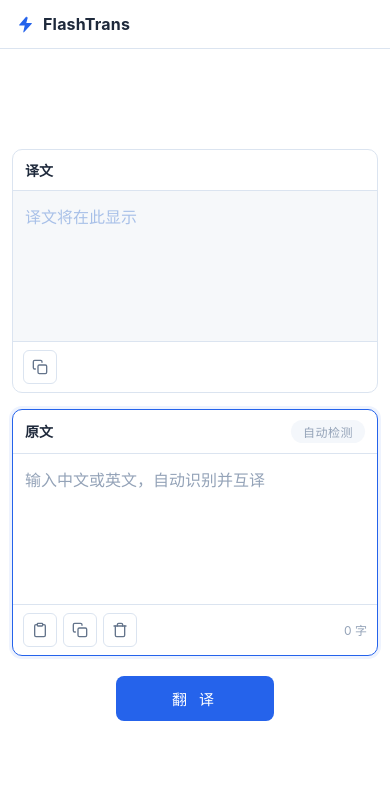
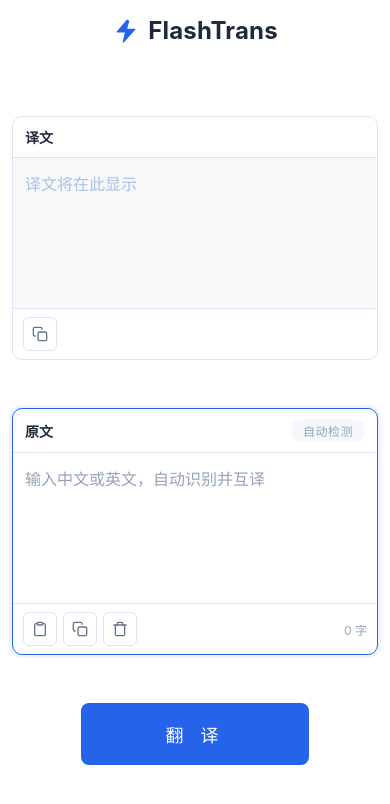
Before and after one commit to Swyu22/FlashTrans, a plain HTML site: page index.html in a window 390 px wide. Drawn offline with Linux system fonts and the light colour scheme.

Commit message:
feat: 移动端品牌居中放大去分割线、间距与按钮加大；fix: 修复短视口下 flex 收缩压缩面板导致按钮溢出

```diff
--- a/style.css
+++ b/style.css
@@ -14,9 +14,10 @@
 
 * { box-sizing: border-box; margin: 0; padding: 0; }
 
-html, body { height: 100%; }
+html { height: 100%; }
 
 body {
+  min-height: 100%;
   font-family: -apple-system, BlinkMacSystemFont, "Segoe UI", "PingFang SC",
     "Hiragino Sans GB", "Microsoft YaHei", "Helvetica Neue", Arial, sans-serif;
   background: #ffffff;
@@ -61,6 +62,7 @@
 
 /* 双栏主体 */
 .panels {
+  flex-shrink: 0;
   max-width: 773px;
   width: 100%;
   margin: 24px auto 0;
@@ -178,6 +180,7 @@
 
 /* 翻译按钮行 */
 .translate-row {
+  flex-shrink: 0;
   display: flex;
   flex-direction: column;
   align-items: center;
@@ -232,16 +235,17 @@
 
 /* 移动端（视口 ≤768px 自动切换） */
 @media (max-width: 768px) {
-  .site-header { padding: 14px 16px; }
-  .logo { width: 19px; height: 19px; }
-  .brand-name { font-size: 16px; }
+  /* 品牌居中放大，去掉分割线 */
+  .site-header { padding: 16px; justify-content: center; border-bottom: none; }
+  .logo { width: 28px; height: 28px; }
+  .brand-name { font-size: 24px; }
   .tagline { display: none; }
 
   /* 移动端整体垂直居中 */
   .stage { justify-content: center; }
 
   .panels {
-    gap: 16px;
+    gap: 48px;
     margin-top: 0;
     padding: 0 12px;
   }
@@ -264,10 +268,11 @@
 
   /* 触控目标放大 */
   .btn-icon { width: 34px; height: 34px; }
-  .btn-icon svg { width: 16px; height: 16px; }
+  .btn-icon svg { width: 16px; height: 16px; display: block; }
 
-  .translate-row { padding: 20px 24px 24px; gap: 6px; }
-  .btn-primary { padding: 12px 56px; }
+  /* 翻译按钮下移并放大 50% */
+  .translate-row { padding: 48px 24px 24px; gap: 6px; }
+  .btn-primary { padding: 18px 84px; font-size: 18px; letter-spacing: 6px; }
   .hint { display: none; }
 
   .toast { bottom: 24px; }
```
